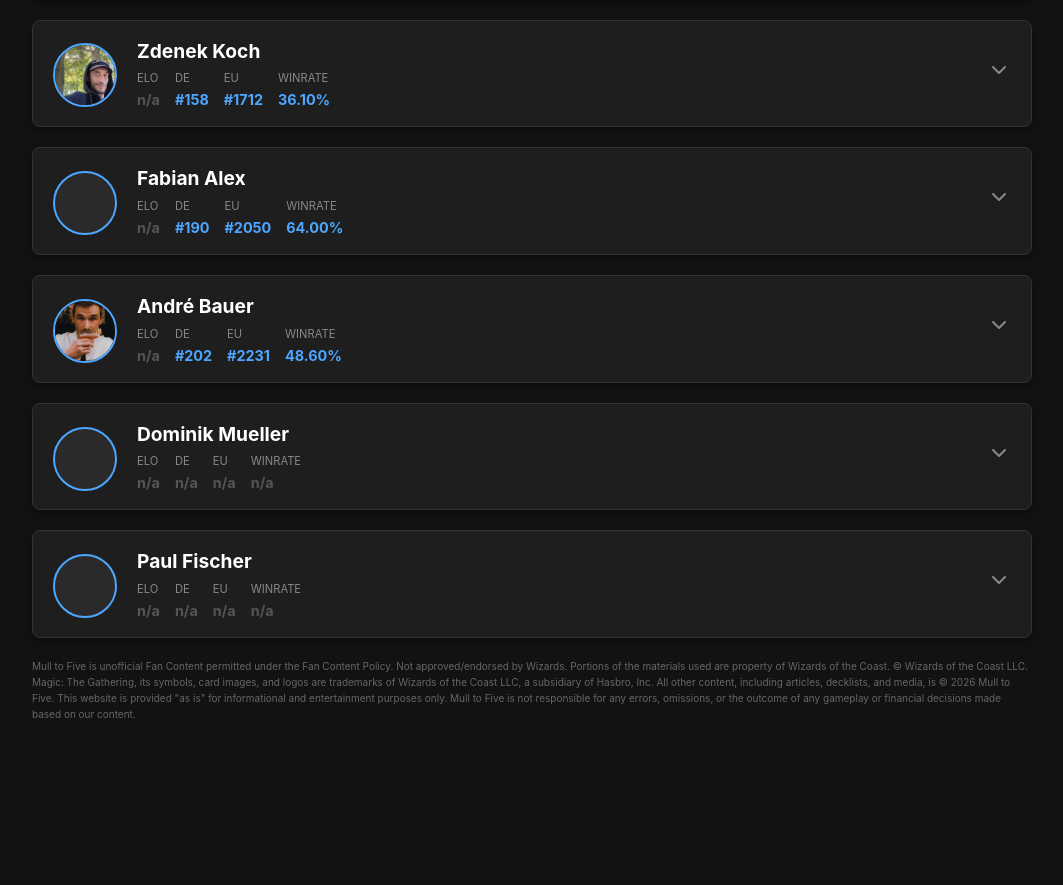
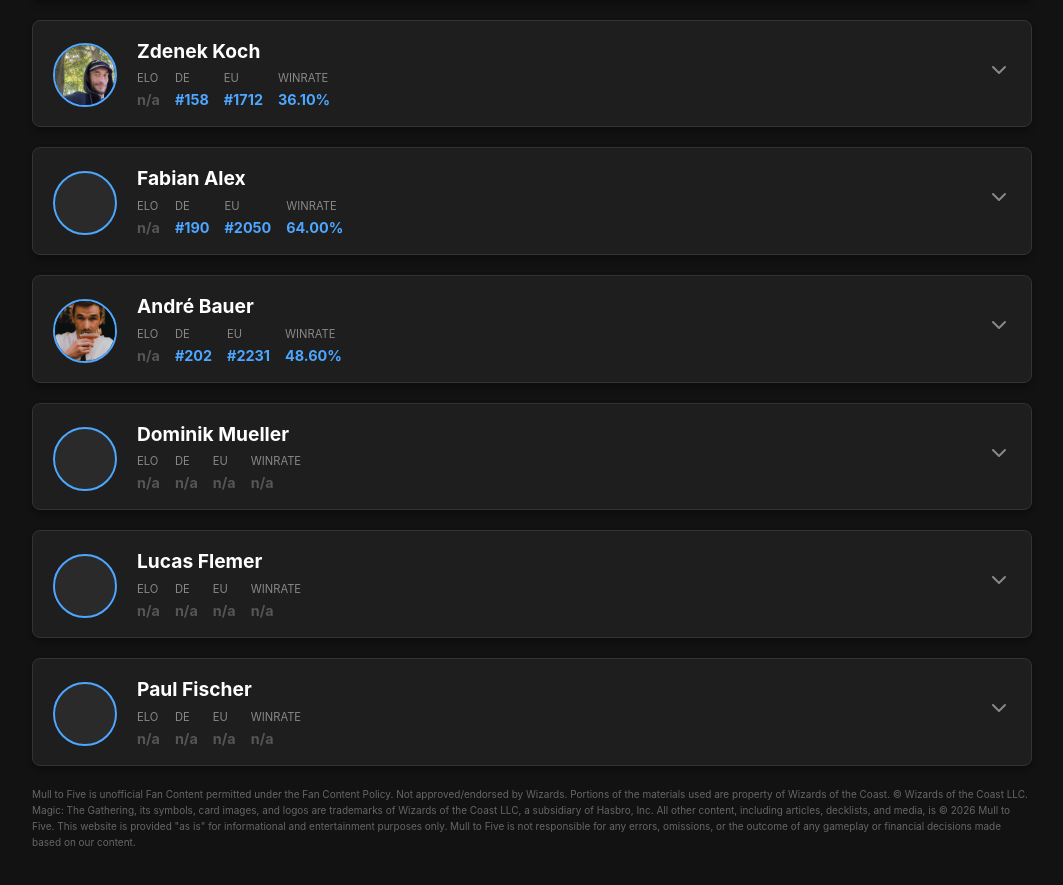
Before and after one commit to mull2five/mull2five.github.io, a Jekyll site: the page built from index.md, in a window 1280 px wide and 900 px high, scrolled down 931 px. Shown: the top 885 px of the window, without its empty margins (108-1171 px from the left). Built offline with Jekyll 4.4.1, drawn with Linux system fonts in a browser that asks for light colours; before the commit the page ends 1703 px from its top, so only the background shows below that.

Commit message:
Add more players

```diff
--- a/_data/players.yml
+++ b/_data/players.yml
@@ -45,3 +45,8 @@
   handles:
     unity_league: 31006
   age: 37
+
+- id: lucas_flemer
+  handles:
+    unity_league: 30762
+  age: 17
```
